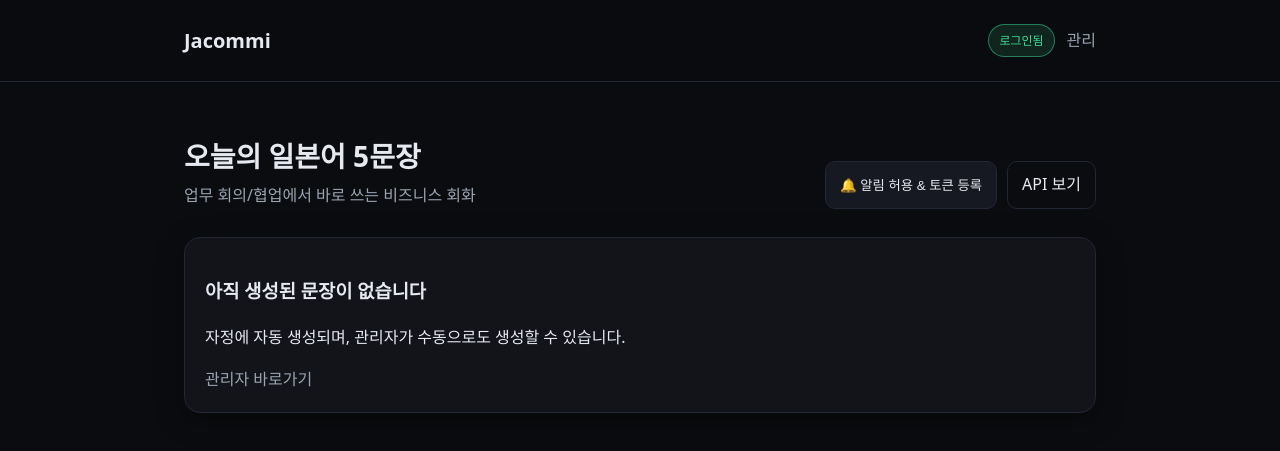
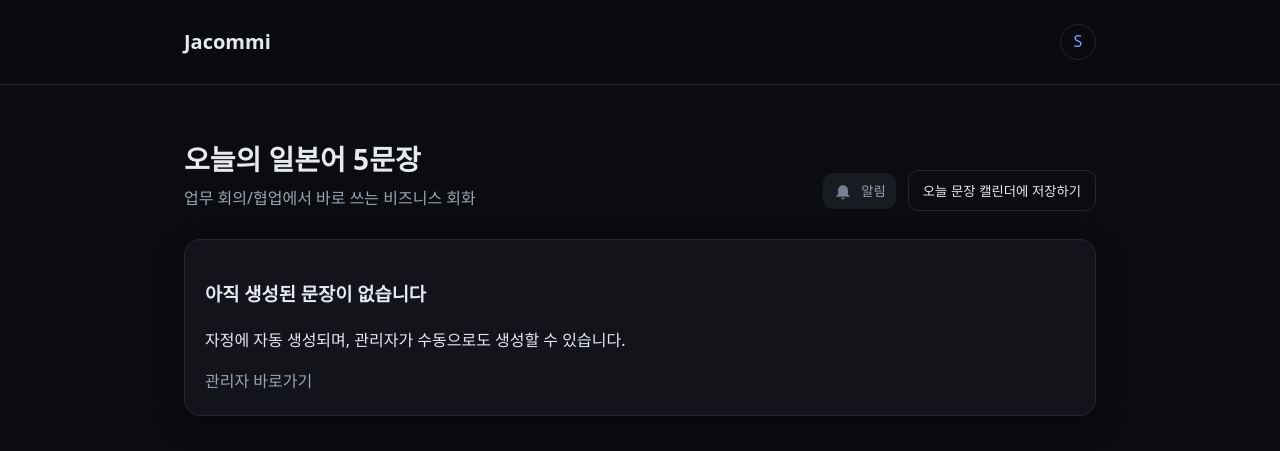
Before and after one commit to tejava7177/Jacommi, a Django app: page / in a window 1280 px wide. Shown: the top 451 px of the page. Run offline with Django 5.2, Linux system fonts and the light colour scheme; a user stored in the database is signed in; data comes from the database, SQL or seed files in the repository; both versions use the stored data as it was after the commit.

Commit message:
알람 설정 및 캘린더 적용 로직 수정

```diff
--- a/core/api.py
+++ b/core/api.py
@@ -2,6 +2,29 @@
 from django.http import JsonResponse
 from django.utils import timezone
 from .models import DailySet
+
+from django.http import JsonResponse
+from django.views.decorators.http import require_POST
+from django.contrib.auth.decorators import login_required
+from .models import GoogleAccount
+from .google_calendar import insert_today_event
+
+@require_POST
+@login_required
+def calendar_insert_today(request):
+    """
+    오늘의 문장을 Google Calendar에 등록하는 API
+    """
+    acc = GoogleAccount.objects.filter(user=request.user).first()
+    if not acc or not acc.refresh_token:
+        return JsonResponse({"ok": False, "error": "google_not_linked"}, status=400)
+
+    try:
+        result = insert_today_event(acc)
+        return JsonResponse({"ok": True, "result": result})
+    except Exception as e:
+        return JsonResponse({"ok": False, "error": str(e)}, status=500)
+
 
 def today_api(request):
     today = timezone.localdate()
--- a/core/urls.py
+++ b/core/urls.py
@@ -1,6 +1,7 @@
 from django.urls import path
-from .views import today_page, health
+from .views import today_page, health, fcm_register, fcm_unregister
 from .views_auth import google_login, google_callback
+from .api import calendar_insert_today  # ← api.py에 구현
 
 urlpatterns = [
     # 웹페이지
@@ -10,4 +11,11 @@
     # Google OAuth
     path("api/auth/google/login", google_login, name="google_login"),
     path("api/auth/google/callback", google_callback, name="google_callback"),
+
+    # FCM 토큰 등록/해제
+    path("api/fcm/register", fcm_register, name="api_fcm_register"),
+    path("api/fcm/unregister", fcm_unregister, name="api_fcm_unregister"),
+
+    # 오늘 문장 캘린더에 저장
+    path("api/calendar/insert-today", calendar_insert_today, name="api_calendar_insert_today"),
 ]
--- a/core/views.py
+++ b/core/views.py
@@ -32,9 +32,33 @@
         # 사용자 로그인 연동 시 user=request.user if request.user.is_authenticated else None
         obj, created = FcmToken.objects.update_or_create(
             token=token,
-            defaults={"active": True, "platform": "web"},
+            defaults={
+                "active": True,
+                "platform": "web",
+                "user": request.user if request.user.is_authenticated else None,
+            },
         )
         return JsonResponse({"ok": True, "created": created})
+    except Exception as e:
+        return JsonResponse({"ok": False, "error": str(e)}, status=400)
+
+@csrf_exempt
+def fcm_unregister(request):
+    if request.method != "POST":
+        return JsonResponse({"ok": False, "error": "method_not_allowed"}, status=405)
+    try:
+        data = json.loads(request.body.decode("utf-8"))
+        token = data.get("token")
+        if not token:
+            return JsonResponse({"ok": False, "error": "no_token"}, status=400)
+
+        # 비활성화(soft delete) 처리: active=False
+        updated = FcmToken.objects.filter(token=token).update(active=False)
+        # 사용자가 로그인한 상태라면 해당 사용자 토큰만 제한적으로 비활성화하도록 하고 싶다면:
+        # if request.user.is_authenticated:
+        #     updated = FcmToken.objects.filter(token=token, user=request.user).update(active=False)
+
+        return JsonResponse({"ok": True, "updated": updated})
     except Exception as e:
         return JsonResponse({"ok": False, "error": str(e)}, status=400)
 
--- a/static/styles.css
+++ b/static/styles.css
@@ -65,3 +65,11 @@
 .avatar{width:36px;height:36px;border-radius:50%;overflow:hidden;border:1px solid var(--border);
 display:inline-flex;align-items:center;justify-content:center}
 .avatar img{width:100%;height:100%;object-fit:cover;display:block}
+
+
+
+.icon-btn { display:flex; align-items:center; gap:8px; padding:8px 10px; border-radius:10px; }
+.icon-btn.bell.on { color:#ffd166; background: rgba(255, 209, 102, 0.1); }
+.icon-btn.bell.off{ color:#94a3b8; background: rgba(148, 163, 184, 0.1); }
+.btn.ghost{ padding:8px 12px; border:1px solid #334155; border-radius:10px; }
+.actions{ display:flex; gap:12px; align-items:center; margin-left:auto; }
--- a/templates/index.html
+++ b/templates/index.html
@@ -20,8 +20,9 @@
       <img src="{{ ga.photo_url }}" alt="{{ ga.email }}" referrerpolicy="no-referrer">
     </a>
   {% elif request.user.is_authenticated %}
-    <span class="chip chip--success">로그인됨</span>
-    <a class="link subtle" href="/admin/">관리</a>
+    <a class="avatar avatar--fallback" href="/admin/" title="{{ request.user.email|default:request.user.username }}">
+      <span>{{ request.user.username|first|upper }}</span>
+    </a>
   {% else %}
     <a class="btn btn--primary" href="/api/auth/google/login">구글로 로그인/연동</a>
   {% endif %}
@@ -37,10 +38,18 @@
       </div>
 
       <div class="actions">
-        <button id="btn-noti" class="btn">
-          🔔 알림 허용 & 토큰 등록
+        <!-- 알림 토글: 종 아이콘 버튼 -->
+        <button id="notifToggle" class="icon-btn bell off" aria-pressed="false" title="알림 꺼짐">
+          <svg viewBox="0 0 24 24" width="20" height="20" aria-hidden="true">
+            <path d="M12 22a2 2 0 0 0 2-2h-4a2 2 0 0 0 2 2Zm6-6v-5a6 6 0 1 0-12 0v5l-2 2v1h16v-1l-2-2Z" fill="currentColor" opacity="0.75"/>
+          </svg>
+          <span class="label">알림</span>
         </button>
-        <a class="btn btn--ghost" href="/api/today" target="_blank">API 보기</a>
+
+        <!-- 수동 캘린더 저장 버튼 -->
+        <button id="saveTodayBtn" class="btn btn--ghost">오늘 문장 캘린더에 저장하기</button>
+
+{#        <a class="btn btn--ghost" href="/api/today" target="_blank">API 보기</a>#}
       </div>
     </section>
 
@@ -89,19 +98,6 @@
       u.lang = 'ja-JP';
       speechSynthesis.speak(u);
     }
-
-    // 알림 버튼 -> main.js 내 초기화 함수에 위임 (이름 호환 처리)
-    document.getElementById('btn-noti')?.addEventListener('click', () => {
-      const initFn =
-        window.requestFcmPermissionAndRegister ||
-        window.initNotifications; // 이전 이름 호환
-      if (typeof initFn === 'function') {
-        initFn();
-      } else {
-        alert('알림 초기화 스크립트가 로드되지 않았습니다.\n' +
-              'main.js가 200 OK로 로드되는지와 Service Worker 경로(/static/firebase-messaging-sw.js)를 확인하세요.');
-      }
-    });
   </script>
 </body>
 </html>
```
Also changed, not shown: db.sqlite3, 1 other file.
